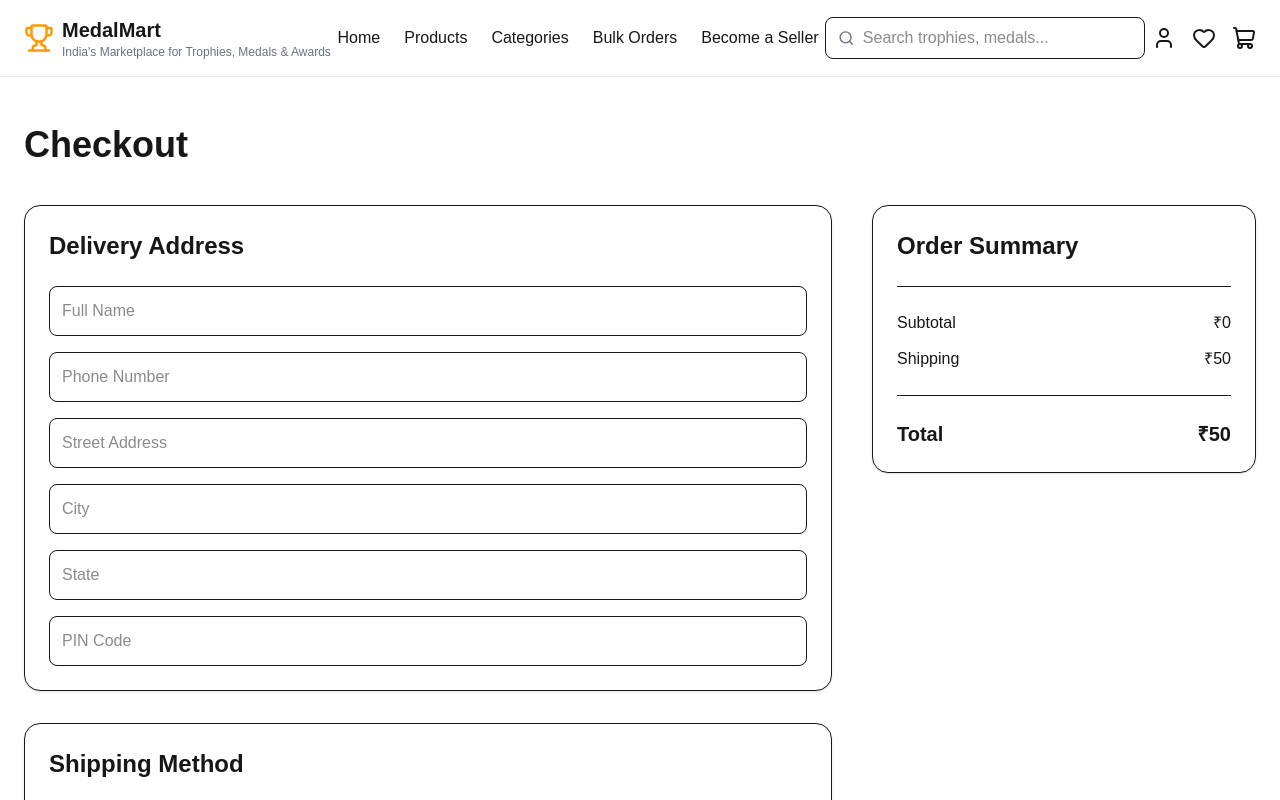
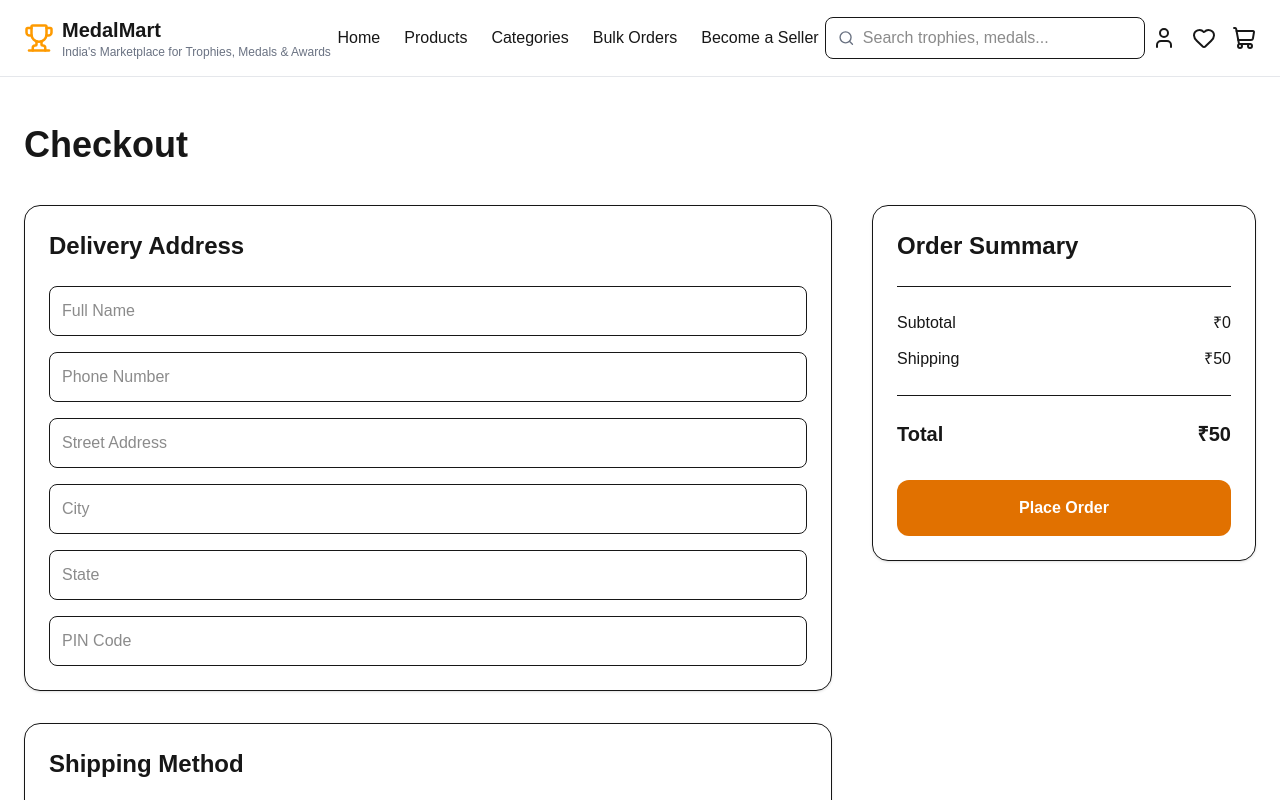
Before and after one commit to Thakur-Ji-Vikas/medalmart, a Next.js app: page /checkout in a window 1280 px wide. Shown: the top 800 px of the page. Built offline with nearby package versions, Linux system fonts and the light colour scheme.

Commit message:
Sprint 14 - Place order.

```diff
--- a/components/checkout/OrderSummary.tsx
+++ b/components/checkout/OrderSummary.tsx
@@ -2,9 +2,9 @@
 
 import { useCart } from "@/hooks/useCart";
 import { useCheckout } from "@/hooks/useCheckout";
+import PlaceOrderButton from "./PlaceOrderButton";
 
 export default function OrderSummary() {
-
   // Cart state
   const { cart } = useCart();
 
@@ -12,13 +12,12 @@ export default function OrderSummary() {
   const { checkout } = useCheckout();
 
   // Shipping charge
-  const shippingCharge =
-    checkout.shippingMethod === "express" ? 150 : 50;
+  const shippingCharge = checkout.shippingMethod === "express" ? 150 : 50;
 
   // Cart subtotal
   const subtotal = cart.reduce(
     (total, item) => total + item.price * item.quantity,
-    0
+    0,
   );
 
   // Grand total
@@ -26,61 +25,48 @@ export default function OrderSummary() {
 
   return (
     <section className="rounded-2xl border bg-white p-6 shadow-sm">
-
-      <h2 className="mb-6 text-2xl font-semibold">
-        Order Summary
-      </h2>
+      <h2 className="mb-6 text-2xl font-semibold">Order Summary</h2>
 
       {/* Cart Items */}
       <div className="space-y-3">
-
         {cart.map((item) => (
-          <div
-            key={item.id}
-            className="flex justify-between"
-          >
+          <div key={item.id} className="flex justify-between">
             <span>
               {item.name} × {item.quantity}
             </span>
 
-            <span>
-              ₹{item.price * item.quantity}
-            </span>
+            <span>₹{item.price * item.quantity}</span>
           </div>
         ))}
-
       </div>
 
       <hr className="my-6" />
 
       {/* Subtotal */}
       <div className="flex justify-between">
-
         <span>Subtotal</span>
 
         <span>₹{subtotal}</span>
-
       </div>
 
       {/* Shipping */}
       <div className="mt-3 flex justify-between">
-
         <span>Shipping</span>
 
         <span>₹{shippingCharge}</span>
-
       </div>
 
       <hr className="my-6" />
 
       {/* Grand Total */}
       <div className="flex justify-between text-xl font-bold">
-
         <span>Total</span>
 
         <span>₹{grandTotal}</span>
+      </div>
 
-      </div>
+      {/* Place Order */}
+      <PlaceOrderButton />
 
     </section>
   );
--- a/components/checkout/PlaceOrderButton.tsx
+++ b/components/checkout/PlaceOrderButton.tsx
@@ -1,30 +1,58 @@
 "use client";
-import Button from "@/components/ui/Button";
+
+import { useRouter } from "next/navigation";
 import { useCart } from "@/hooks/useCart";
+import { useCheckout } from "@/hooks/useCheckout";
 
 export default function PlaceOrderButton() {
-  // Access the current cart
-  const { cart } = useCart();
 
-  // Disable button if cart is empty
-  const isCartEmpty = cart.length === 0;
+  // Router
+  const router = useRouter();
+
+  // Cart
+  const { cart, clearCart } = useCart();
+
+  // Checkout
+  const { checkout } = useCheckout();
+
+  // Place order
+  function handlePlaceOrder() {
+
+    // Validate cart
+    if (cart.length === 0) {
+      alert("Your cart is empty.");
+      return;
+    }
+
+    // Validate address
+    if (
+      !checkout.address.fullName ||
+      !checkout.address.phone ||
+      !checkout.address.address ||
+      !checkout.address.city ||
+      !checkout.address.state ||
+      !checkout.address.pinCode
+    ) {
+      alert("Please complete the delivery address.");
+      return;
+    }
+
+    // Mock success
+    alert("Order placed successfully!");
+
+    // Empty cart
+    clearCart();
+
+    // Redirect
+    router.push("/");
+  }
 
   return (
-    <section className="mt-8">
-      {/* <button
-        disabled={isCartEmpty}
-        className={`w-full rounded-xl py-4 text-lg font-semibold transition
-          ${
-            isCartEmpty
-              ? "cursor-not-allowed bg-gray-300 text-gray-500"
-              : "bg-amber-600 text-white hover:bg-amber-700"
-          }`}
-      >
-        {isCartEmpty ? "Cart is Empty" : "Place Order"}
-      </button> */}
-      <Button disabled={isCartEmpty} className="w-full py-4 text-lg">
-        {isCartEmpty ? "Cart is Empty" : "Place Order"}
-      </Button>
-    </section>
+    <button
+      onClick={handlePlaceOrder}
+      className="mt-8 w-full rounded-xl bg-amber-600 py-4 font-semibold text-white hover:bg-amber-700"
+    >
+      Place Order
+    </button>
   );
 }
--- a/context/CartContext.tsx
+++ b/context/CartContext.tsx
@@ -1,6 +1,12 @@
 "use client";
 
-import { createContext, useContext, useState, ReactNode, useEffect, } from "react";
+import {
+  createContext,
+  useContext,
+  useState,
+  ReactNode,
+  useEffect,
+} from "react";
 import { CartItem } from "@/types/cart";
 import { Product } from "@/types/product";
 
@@ -14,6 +20,8 @@ type CartContextType = {
   increaseQuantity: (id: number) => void;
   decreaseQuantity: (id: number) => void;
   removeFromCart: (id: number) => void;
+  // Clear entire cart
+  clearCart: () => void;
 };
 
 const CartContext = createContext<CartContextType | undefined>(undefined);
@@ -33,8 +41,6 @@ export function CartProvider({ children }: { children: ReactNode }) {
   useEffect(() => {
     localStorage.setItem("cart", JSON.stringify(cart));
   }, [cart]);
-
-
 
   function addToCart(product: Product) {
     setCart((currentCart) => {
@@ -83,6 +89,10 @@ export function CartProvider({ children }: { children: ReactNode }) {
     setCart((cart) => cart.filter((item) => item.id !== id));
   }
 
+  // Clear cart
+  function clearCart() {
+    setCart([]);
+  }
 
   return (
     <CartContext.Provider
@@ -96,6 +106,7 @@ export function CartProvider({ children }: { children: ReactNode }) {
         increaseQuantity,
         decreaseQuantity,
         removeFromCart,
+        clearCart,
       }}
     >
       {children}
```
Lines whose indentation alone changed are shown as unchanged.
